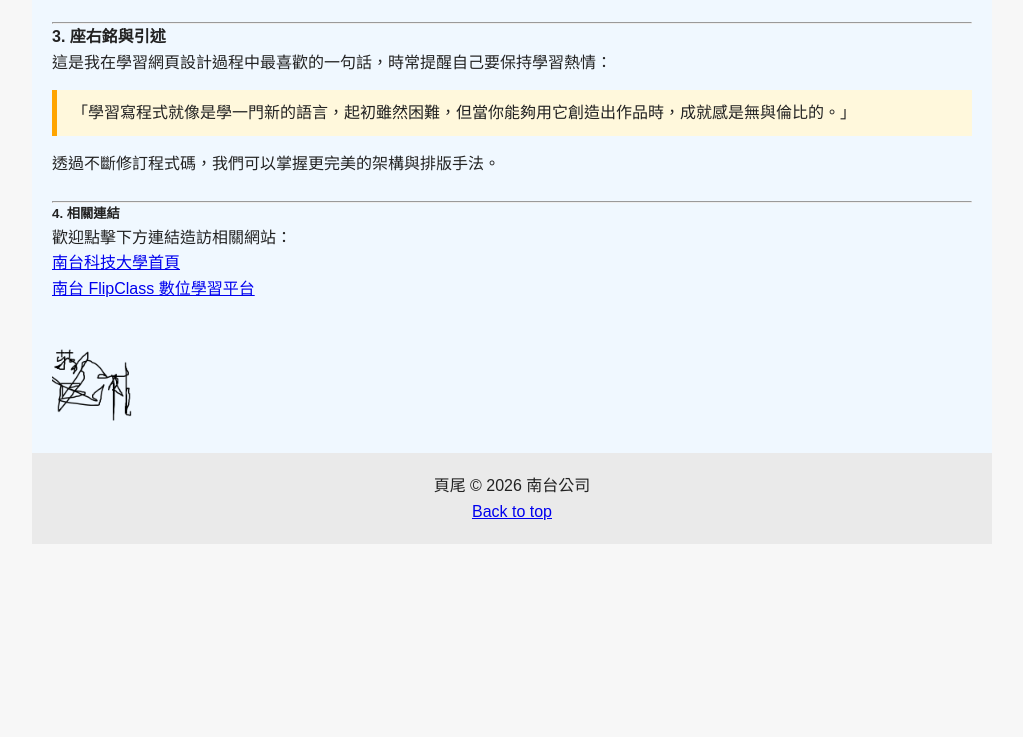
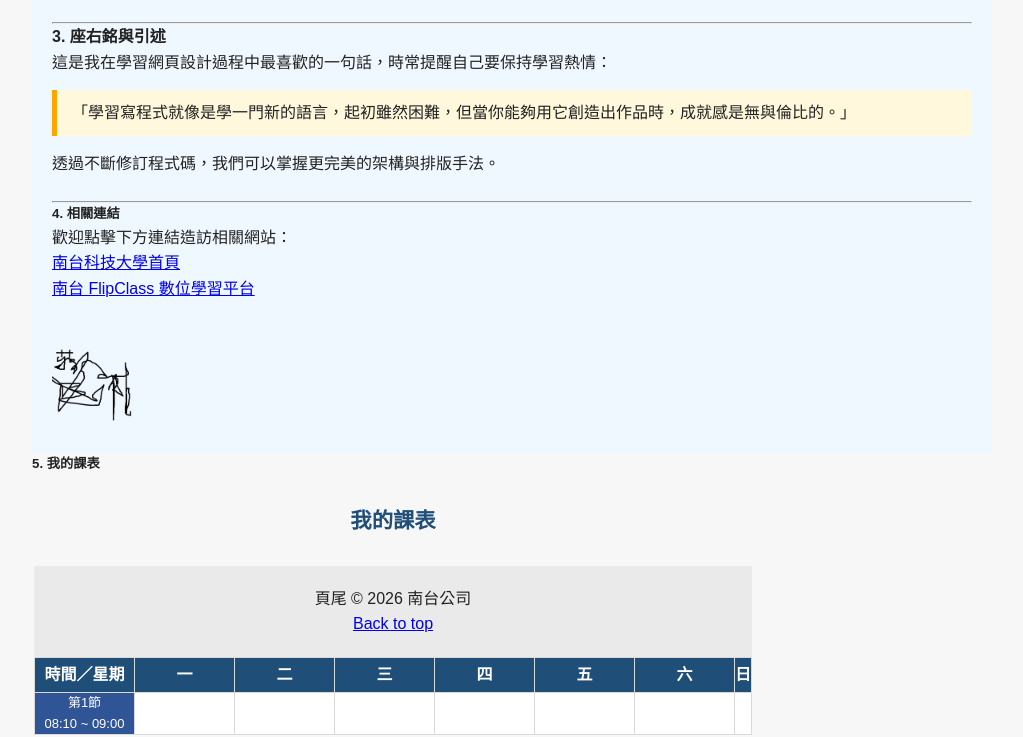
Before and after one commit to 4b455024-code/ex, a plain HTML site: page aboutme.html in a window 1280 px wide. Shown: the part 850-1587 px from the top of the page, without its empty margins (128-1151 px from the left). Before the commit the page ends 1394 px from the top, so only its background shows below. Drawn offline with Linux system fonts and the light colour scheme.

Commit message:
Update aboutme.html

```diff
--- a/aboutme.html
+++ b/aboutme.html
@@ -173,7 +173,41 @@
 
     <img class="profile" src="pic/name.png" alt="個人圖示">
   </main>
-
+       <h5>5. 我的課表</h5>
+  <table class="style8">
+    <tr>
+        <td align="center">&nbsp;</td>
+        <td align="left" width="160">&nbsp;</td>
+    </tr>
+    <tr>
+        <td align="center">
+            <span id="ctl00_ContentPlaceHolder1_Label1" style="color:#1F4E79;font-size:16pt;font-weight:bold;">我的課表</span>
+        </td>
+        <td align="left" width="160">&nbsp;</td>
+    </tr>
+    <tr>
+        <td align="center">
+            <br />
+            <div>
+                <table cellspacing="0" cellpadding="6" rules="all" border="1" id="ctl00_ContentPlaceHolder1_ScheduleList1_dg_dt" style="background-color:White;border-color:#D9D9D9;border-width:1px;border-style:solid;border-collapse:collapse;font-family:sans-serif;">
+                    <tr style="color:White;background-color:#1F4E79;font-weight:bold;height:35px;">
+                        <th align="center" scope="col">時間／星期</th>
+                        <th align="center" scope="col">一</th>
+                        <th align="center" scope="col">二</th>
+                        <th align="center" scope="col">三</th>
+                        <th align="center" scope="col">四</th>
+                        <th align="center" scope="col">五</th>
+                        <th align="center" scope="col">六</th>
+                        <th align="center" scope="col">日</th>
+                    </tr>
+                    <tr style="color:#333333;background-color:#FFFFFF;">
+                        <td align="center" style="color:White;background-color:#2F5597;font-size:Small;width:100px;">第1節<br/>08:10 ~ 09:00</td>
+                        <td align="left" style="font-size:Small;width:100px;"><span id="ctl00_ContentPlaceHolder1_ScheduleList1_dg_dt_ctl02_l_1"></span></td>
+                        <td align="left" style="font-size:Small;width:100px;"><span id="ctl00_ContentPlaceHolder1_ScheduleList1_dg_dt_ctl02_l_2"></span></td>
+                        <td align="left" style="font-size:Small;width:100px;"><span id="ctl00_ContentPlaceHolder1_ScheduleList1_dg_dt_ctl02_l_3"></span></td>
+                        <td align="left" style="font-size:Small;width:100px;"><span id="ctl00_ContentPlaceHolder1_ScheduleList1_dg_dt_ctl02_l_4"></span></td>
+                        <td align="left" style="font-size:Small;width:100px;"><span id="ctl00_ContentPlaceHolder1_ScheduleList1_dg_dt_ctl02_l_5"></span></td>
+                        <td align="left" style="font-size:Small;width:100px;"><span id="ctl00_ContentPlaceHolder1_ScheduleList1_dg_dt_ctl02_l_6"></span></td>
   <footer>
     <p>頁尾 &copy; 2026 南台公司</p>
     <p><a href="#">Back to top</a></p>
```
